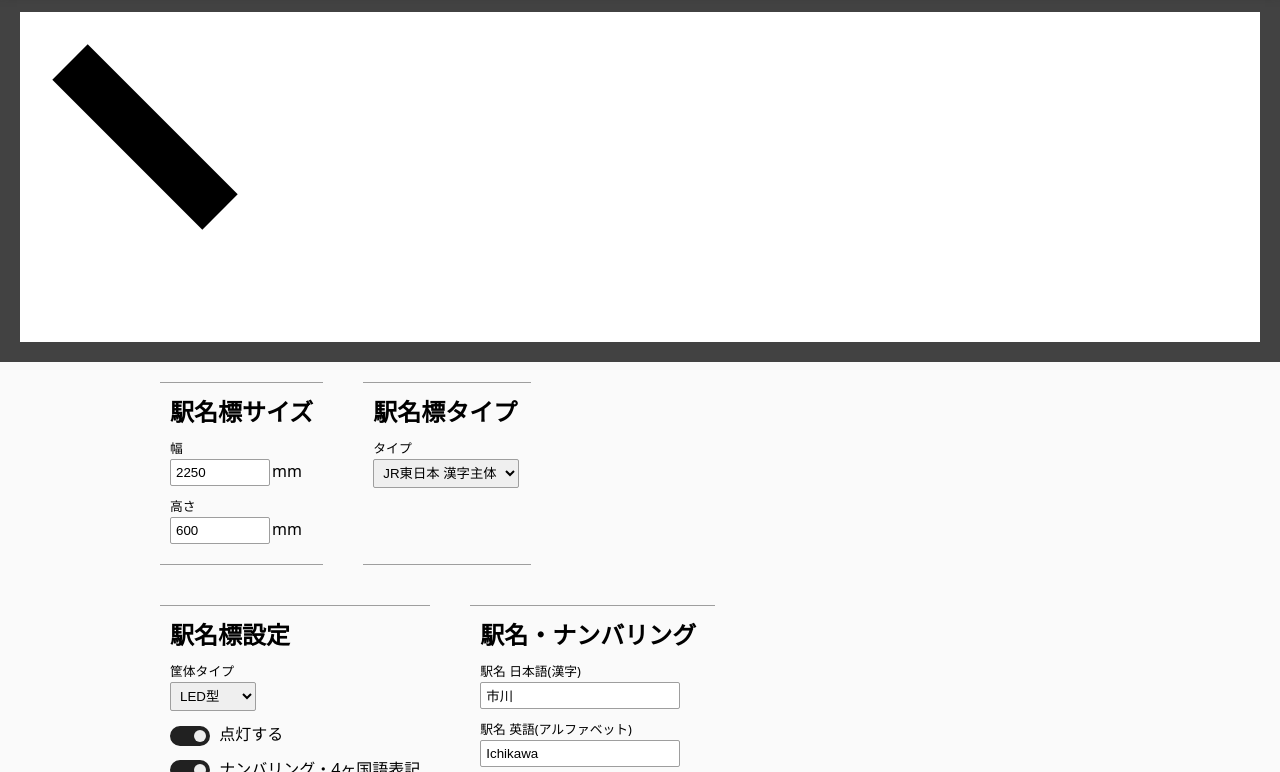
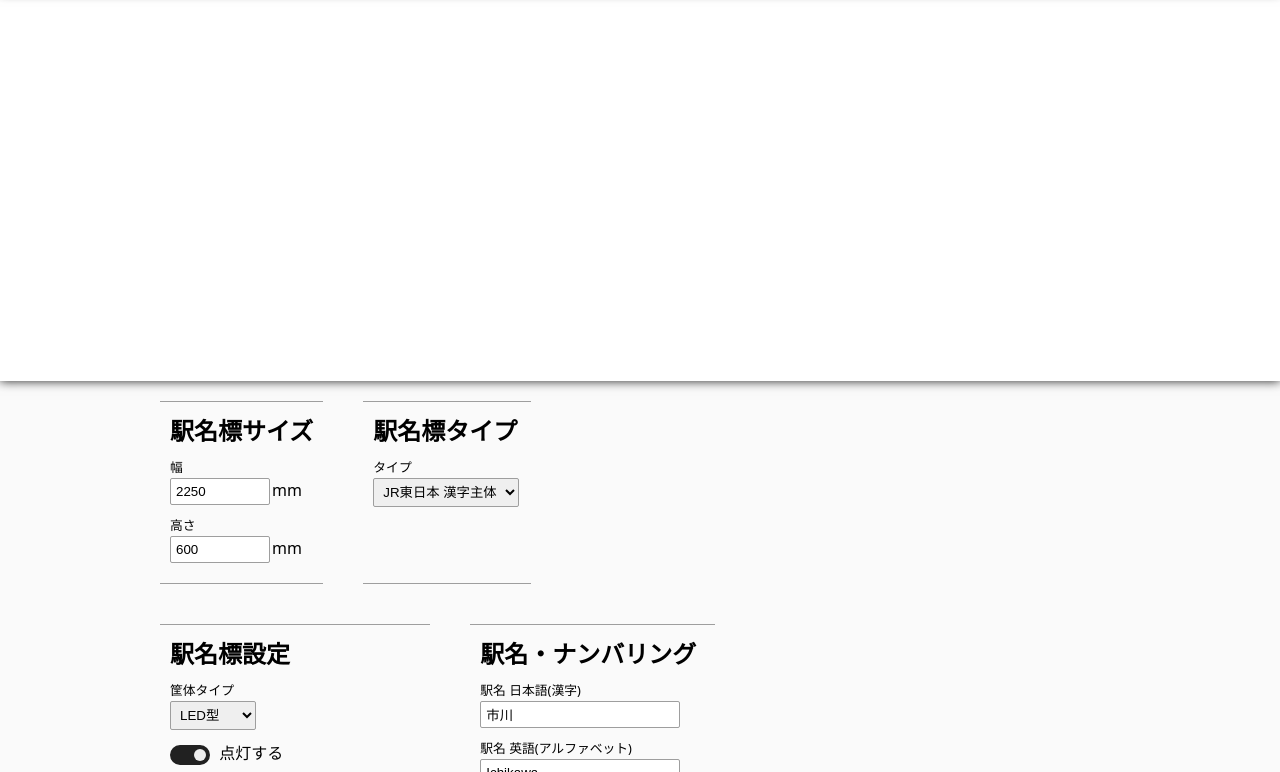
Before and after one commit to TR246/Sigene, a plain HTML site: page index.html in a window 1280 px wide. Shown: the part 88-860 px from the top of the page. Drawn offline with nearby package versions, Linux system fonts and the light colour scheme.

Commit message:
ラッパー作り始めた

```diff
--- /dev/null
+++ b/canvas.js
@@ -0,0 +1,65 @@
+const Canvas = (() => {
+    //シンボル
+    const S = {
+        backgroundColor: Symbol(),
+        objects: Symbol()
+    };
+
+    //canvasに描くオブジェクト
+    class Obj {
+        constructor(options){
+            if(options === undefined){ throw new Error(""); }
+            const {type} = options;
+        }
+    }
+
+    const checkCanvasElem = arg => {
+        if(arg instanceof HTMLCanvasElement){
+            return arg;
+        }else if(typeof arg === "string"){
+            arg = document.querySelector(arg);
+        }else{
+            throw new TypeError("The argument must be an HTMLCanvasElement or a selector.");
+        }
+        return checkCanvasElem(arg);
+    }
+    class Canvas {
+        constructor(canvas){
+            canvas = this.element = checkCanvasElem(canvas);
+            this.context = canvas.getContext("2d");
+            this.width = canvas.width;
+            this.height = canvas.height;
+            this.backgroundColor = "rgba(0, 0, 0, 0)";
+            this[S.objects] = [];
+        }
+
+        get width(){ return this.element.width; }
+        set width(val){ this.element.width = val; }
+
+        get height(){ return this.element.height; }
+        set height(val){ this.element.height = val; }
+
+        get backgroundColor(){ return this.element[S.backgroundColor]; }
+        set backgroundColor(color){
+            this.clear();
+            const ctx = this.context;
+            ctx.save();
+            ctx.fillStyle = color;
+            ctx.fillRect(0, 0, this.width, this.height);
+            ctx.restore();
+            this.element[S.backgroundColor] = color;
+        }
+
+        clear(){
+            this.context.clearRect(0, 0, this.width, this.height);
+        }
+
+        addObject(object){
+            if(!(object instanceof Obj)){ object = new Obj(object); }
+        }
+    }
+
+    Canvas.Object = Obj;
+
+    return Canvas;
+})();
--- a/index.html
+++ b/index.html
@@ -11,7 +11,7 @@
     <body>
         <header>
             <div class="header-flex">
-                <h1><img src="logo_text_white.svg" alt="Sigene"> <small>駅名標ジェネレーター</small></h1>
+                <h1><!--<img src="logo_text_white.svg" alt="Sigene"> --><small>駅名標ジェネレーター</small></h1>
                 <ul>
                     <li><a href="index.html">Top</a></li>
                     <li><a href="about/index.html">About</a></li>
@@ -160,6 +160,7 @@
         </section>
 
         <script src="https://unpkg.com/vue" defer></script>
+        <script src="canvas.js" defer></script>
         <script src="script.js" defer></script>
     </body>
 </html>
--- a/script.js
+++ b/script.js
@@ -1,10 +1,5 @@
 (() => {
     //Canvas
-    const canvasArea = document.getElementById("canvasArea");
-
-    const canvasUI = document.getElementById("canvasUI");
-    const ctxUI = canvasUI.getContext("2d");
-
     const contain = (width1, height1, width2, height2) => {
         //r1, r2は数値が大きいほど横長
         const r1 = width1 / height1;
@@ -13,26 +8,62 @@
             {width: r2 * height1, height: height1} : //親のほうが横長 高さをあわせる
             {width: width1, height: width1 / r2}; //子のほうが横長 幅をあわせる
     };
+
+    const frames = {
+        none: {
+            padding: {
+                top: 0,
+                left: 0,
+                right: 0,
+                bottom: 0
+            }
+        },
+        floure: {
+            padding: {
+                top: 0,
+                left: 0,
+                right: 0,
+                bottom: 0
+            }
+        },
+        led: {
+            padding: {
+                top: 90,
+                left: 70,
+                right: 70,
+                bottom: 37
+            }
+        },
+        nonLight: {
+            padding: {
+                top: 0,
+                left: 0,
+                right: 0,
+                bottom: 0
+            }
+        }
+    };
+
     //描画
+    const canvasUI = new Canvas("#canvasUI");
     const update = function(){
         const {size: {width, height}, signType, signBoard, numbering, branchRight, branchLeft, sta} = this;
 
-        const {width: cw, height: ch} = contain(document.body.clientWidth - 40, window.innerHeight * 0.5 - 40, width, height);
-        const cWidth = Math.floor(cw) * devicePixelRatio;
-        const cHeight = Math.floor(ch) * devicePixelRatio;
+        const fp = frames[signBoard.type].padding;
 
-        canvasUI.width = cWidth;
-        canvasUI.height = cHeight;
+        const fw = width + fp.left + fp.right;
+        const fh = height + fp.top + fp.bottom;
 
-        ctxUI.fillStyle = "#FFF";
-        ctxUI.fillRect(0, 0, cWidth, cHeight);
+        const {width: _cw, height: _ch} = contain(document.body.clientWidth, window.innerHeight * 0.5, fw, fh);
+        const cw = Math.floor(_cw) * devicePixelRatio;
+        const ch = Math.floor(_ch) * devicePixelRatio;
 
-        ctxUI.strokeStyle = "#000";
-        ctxUI.lineWidth = 50;
-        ctxUI.beginPath();
-        ctxUI.moveTo(50, 50);
-        ctxUI.lineTo(200, 200);
-        ctxUI.stroke();
+        canvasUI.width = cw;
+        canvasUI.height = ch;
+
+        canvasUI.backgroundColor = "#FFF";
+
+        const mm = cw / fw;
     };
 
     //Vue
--- a/style.css
+++ b/style.css
@@ -80,16 +80,12 @@ header ul li a:hover {
 }
 
 #canvasArea {
-    padding: 20px;
     max-height: 50vh;
     background-color: #424242;
     display: flex;
     justify-content: center;
     align-items: center;
-}
-#canvasArea canvas {
-    width: 100%;
-    height: 100%;
+    box-shadow: 0 0 10px #212121;
 }
 [v-cloak] {
     display: none;
```
